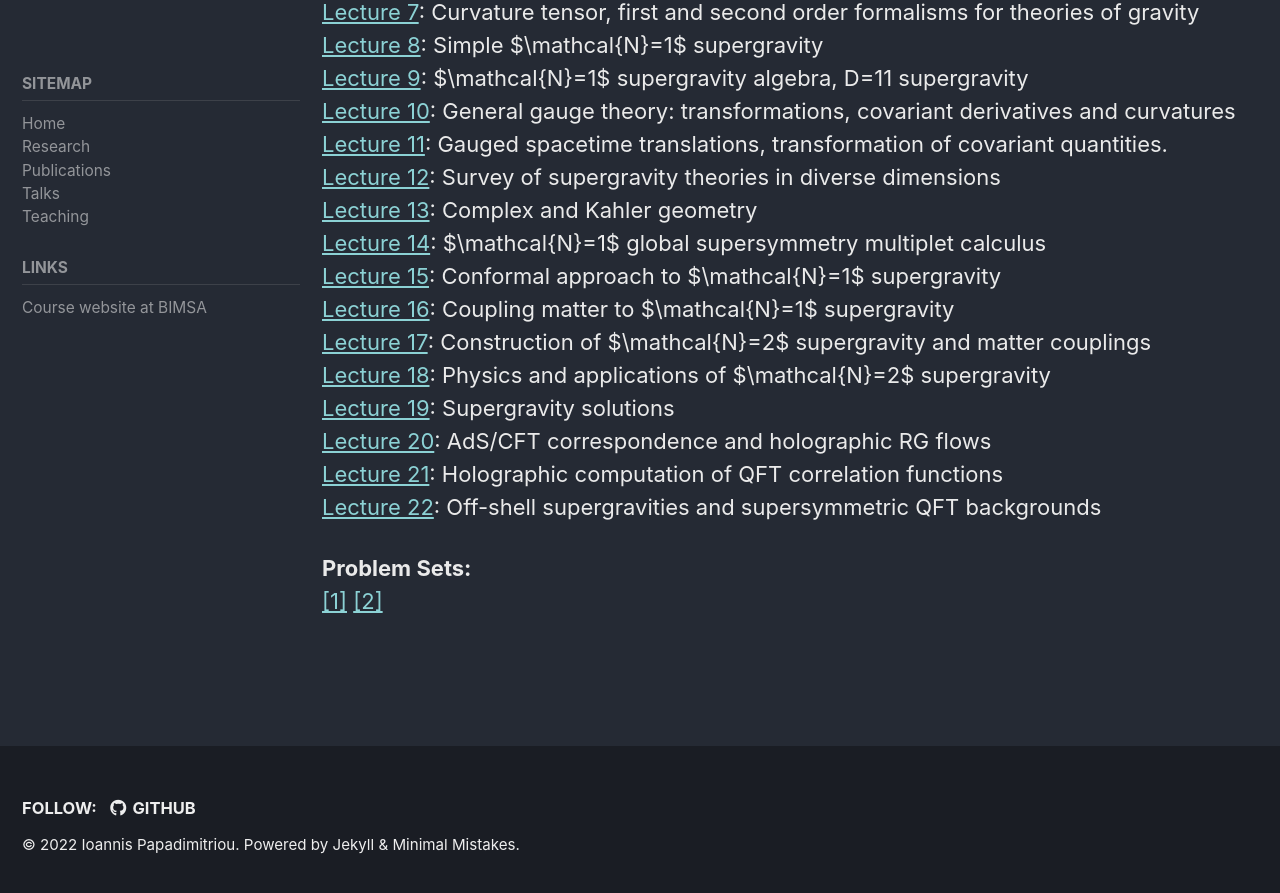
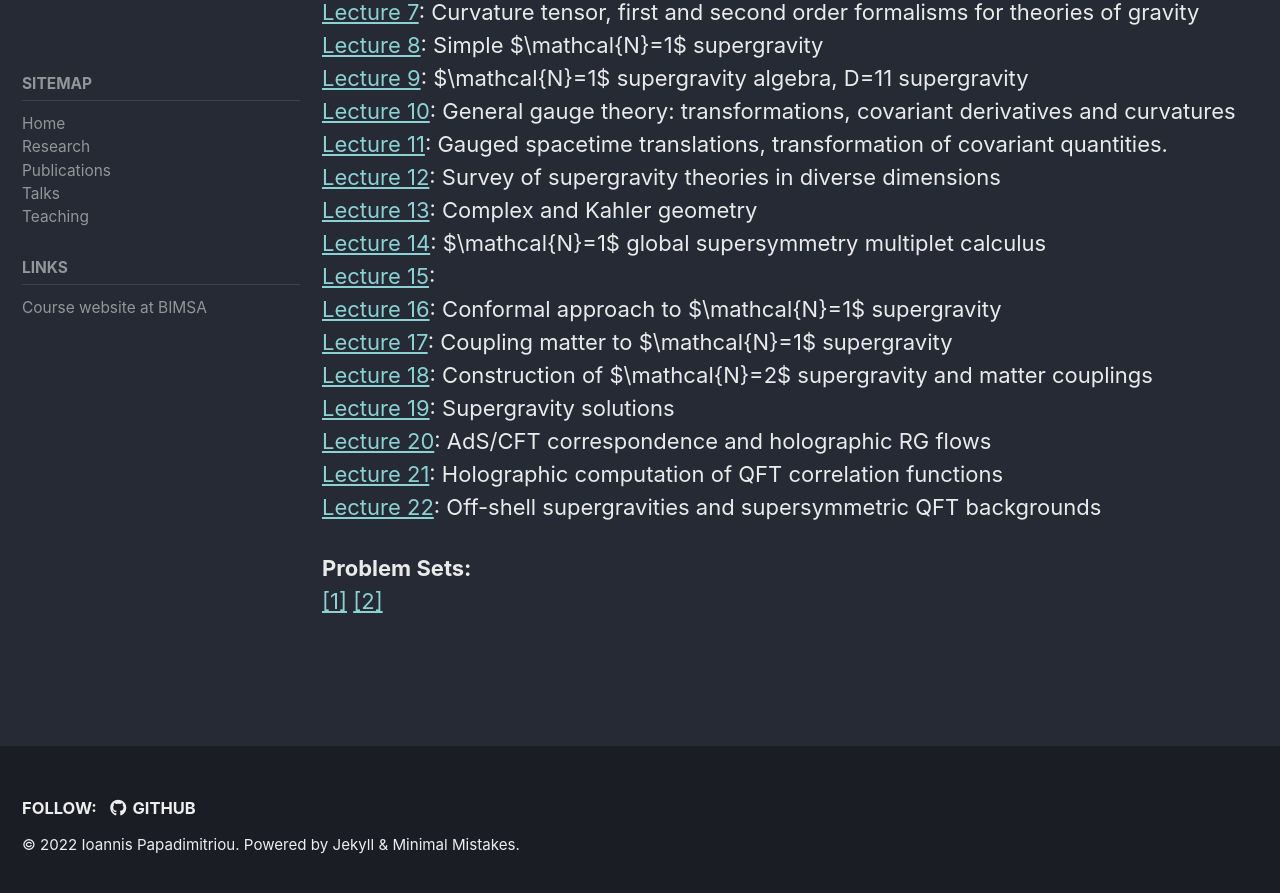
Before and after one commit to ipapadimitriou/ipapadimitriou.github.io, a Jekyll site: the page built from _pages/2022.md, in a window 1280 px wide and 900 px high, scrolled down 1022 px. Shown: the top 893 px of the window. Built offline with Jekyll 4.4.1, drawn with Linux system fonts in a browser that asks for light colours; cached includes are drawn as plain includes.

Commit message:
uploaded lecture 15 of supergravity course

```diff
--- a/_pages/2022.md
+++ b/_pages/2022.md
@@ -60,10 +60,10 @@
 [Lecture 12](./attachments/teaching/Introduction to Supergravity 2022/lecture notes/Introduction to Supergravity - Lecture 12.pdf): Survey of supergravity theories in diverse dimensions<br>
 [Lecture 13](./attachments/teaching/Introduction to Supergravity 2022/lecture notes/Introduction to Supergravity - Lecture 13.pdf): Complex and Kahler geometry<br>
 [Lecture 14](./attachments/teaching/Introduction to Supergravity 2022/lecture notes/Introduction to Supergravity - Lecture 14.pdf): $\mathcal{N}=1$ global supersymmetry multiplet calculus<br>
-[Lecture 15](./attachments/teaching/Introduction to Supergravity 2022/lecture notes/Introduction to Supergravity - Lecture 15.pdf): Conformal approach to $\mathcal{N}=1$ supergravity <br>
-[Lecture 16](./attachments/teaching/Introduction to Supergravity 2022/lecture notes/Introduction to Supergravity - Lecture 16.pdf): Coupling matter to $\mathcal{N}=1$ supergravity<br>
-[Lecture 17](./attachments/teaching/Introduction to Supergravity 2022/lecture notes/Introduction to Supergravity - Lecture 17.pdf): Construction of $\mathcal{N}=2$ supergravity and matter couplings<br>
-[Lecture 18](./attachments/teaching/Introduction to Supergravity 2022/lecture notes/Introduction to Supergravity - Lecture 18.pdf): Physics and applications of $\mathcal{N}=2$ supergravity<br>
+[Lecture 15](./attachments/teaching/Introduction to Supergravity 2022/lecture notes/Introduction to Supergravity - Lecture 15.pdf): <br>
+[Lecture 16](./attachments/teaching/Introduction to Supergravity 2022/lecture notes/Introduction to Supergravity - Lecture 16.pdf): Conformal approach to $\mathcal{N}=1$ supergravity<br>
+[Lecture 17](./attachments/teaching/Introduction to Supergravity 2022/lecture notes/Introduction to Supergravity - Lecture 17.pdf): Coupling matter to $\mathcal{N}=1$ supergravity<br>
+[Lecture 18](./attachments/teaching/Introduction to Supergravity 2022/lecture notes/Introduction to Supergravity - Lecture 18.pdf): Construction of $\mathcal{N}=2$ supergravity and matter couplings<br>
 [Lecture 19](./attachments/teaching/Introduction to Supergravity 2022/lecture notes/Introduction to Supergravity - Lecture 19.pdf): Supergravity solutions<br>
 [Lecture 20](./attachments/teaching/Introduction to Supergravity 2022/lecture notes/Introduction to Supergravity - Lecture 20.pdf): AdS/CFT correspondence and holographic RG flows<br>
 [Lecture 21](./attachments/teaching/Introduction to Supergravity 2022/lecture notes/Introduction to Supergravity - Lecture 21.pdf): Holographic computation of QFT correlation functions<br>
```
Also changed, not shown: 1 other file.
